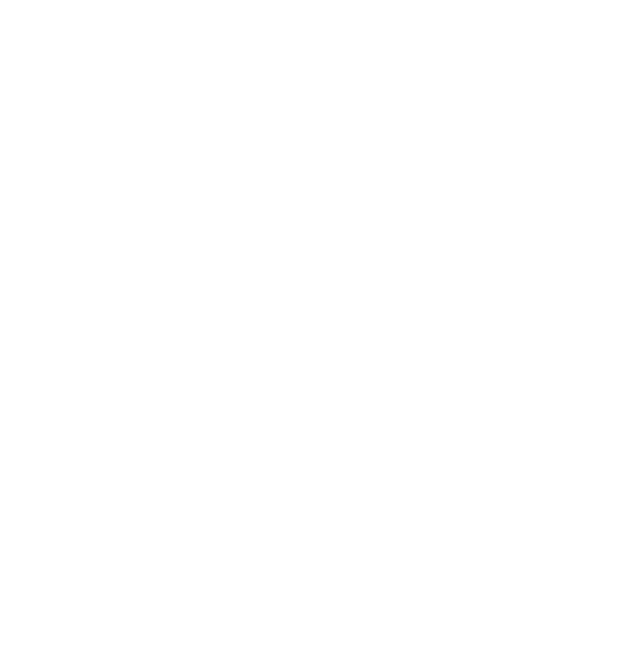
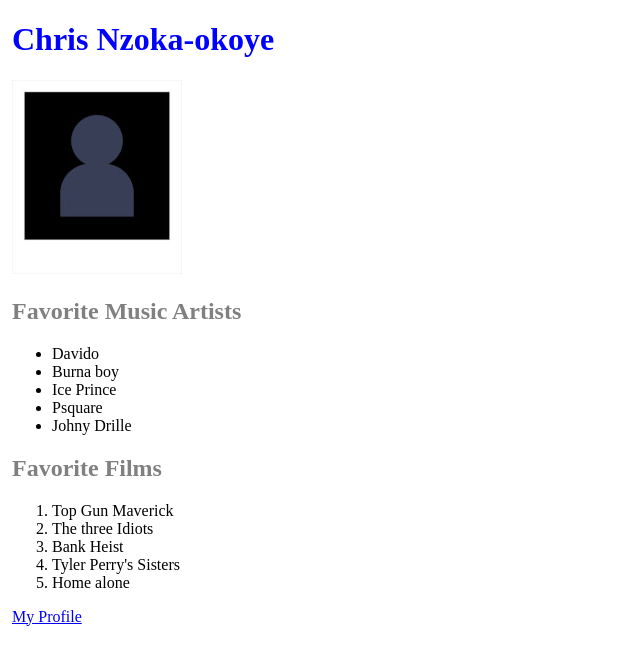
Before and after one commit to ChrisNzoka/Meta_Backend_Projects, a plain HTML site: page Create_and_style_a_webpage/index.html in a window 1280 px wide. Shown: the whole page, without its empty margins (0-640 px from the left). Drawn offline with Linux system fonts and the light colour scheme.

Commit message:
Created a webpage with html+css

```diff
--- a/Create_and_style_a_webpage/index.html
+++ b/Create_and_style_a_webpage/index.html
@@ -1,12 +1,41 @@
 <!DOCTYPE html>
 <html lang="en">
-<head>
-    <meta charset="UTF-8">
-    <meta http-equiv="X-UA-Compatible" content="IE=edge">
-    <meta name="viewport" content="width=device-width, initial-scale=1.0">
+  <head>
+    <meta charset="UTF-8" />
+    <meta http-equiv="X-UA-Compatible" content="IE=edge" />
+    <meta name="viewport" content="width=device-width, initial-scale=1.0" />
     <title>Chris Nzoka-okoye</title>
-</head>
-<body>
-
-</body>
+    <link rel="stylesheet" href="styles.css" />
+  </head>
+  <body>
+    <div>
+      <h1>Chris Nzoka-okoye</h1>
+    </div>
+    <div>
+      <img src="./photo.jpg" alt="photo" id="photo" />
+    </div>
+    <div>
+      <h2>Favorite Music Artists</h2>
+      <ul>
+        <li>Davido</li>
+        <li>Burna boy</li>
+        <li>Ice Prince</li>
+        <li>Psquare</li>
+        <li>Johny Drille</li>
+      </ul>
+    </div>
+    <div>
+      <h2>Favorite Films</h2>
+      <ol>
+        <li>Top Gun Maverick</li>
+        <li>The three Idiots</li>
+        <li>Bank Heist</li>
+        <li>Tyler Perry's Sisters</li>
+        <li>Home alone</li>
+      </ol>
+    </div>
+    <div>
+      <a href="https://facebook.com/chris.nzokaokoye">My Profile</a>
+    </div>
+  </body>
 </html>
--- a/Create_and_style_a_webpage/styles.css
+++ b/Create_and_style_a_webpage/styles.css
@@ -0,0 +1,15 @@
+img {
+  border: 2px blue;
+}
+
+h1 {
+  color: blue;
+}
+
+h2 {
+  color: grey;
+}
+
+div {
+  margin: 4px;
+}
```
